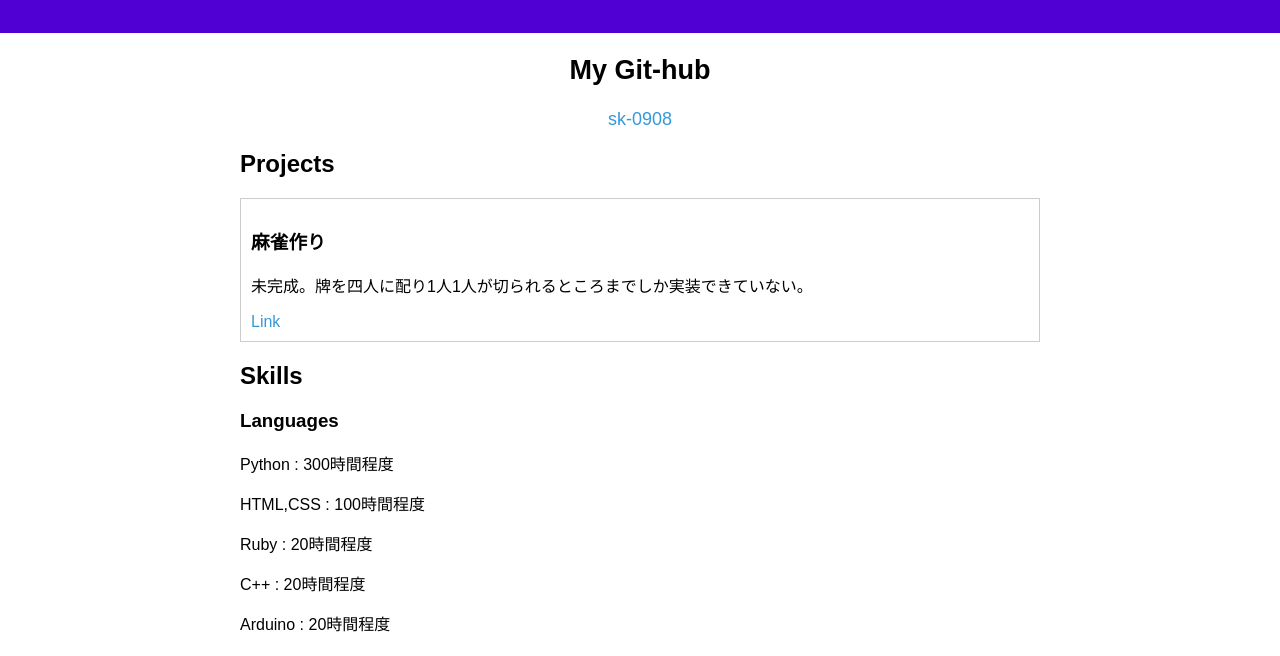
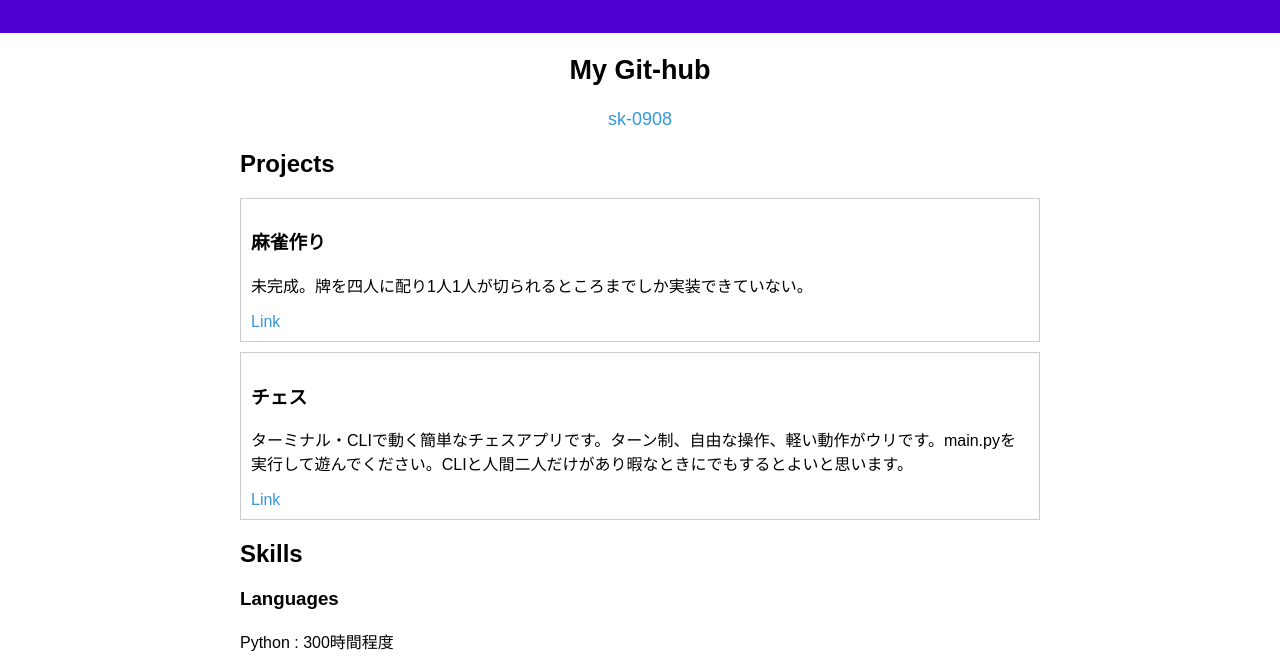
Before and after one commit to sk-0908/sk-0908.github.io, a plain HTML site: page index.html in a window 1280 px wide. Shown: the part 127-783 px from the top of the page. Drawn offline with Linux system fonts and the light colour scheme.

Commit message:
Update index.html

```diff
--- a/index.html
+++ b/index.html
@@ -23,6 +23,11 @@
         <div class="project">
             <h3>麻雀作り</h3>
             <p>未完成。牌を四人に配り1人1人が切られるところまでしか実装できていない。</p>
+            <a href="https://github.com/sk-0908/Python_Mahjong" target="_blank">Link</a>
+        </div>
+        <div class="project">
+            <h3>チェス</h3>
+            <p>ターミナル・CLIで動く簡単なチェスアプリです。ターン制、自由な操作、軽い動作がウリです。main.pyを実行して遊んでください。CLIと人間二人だけがあり暇なときにでもするとよいと思います。</p>
             <a href="https://github.com/sk-0908/Python_Mahjong" target="_blank">Link</a>
         </div>
     </section>
```
